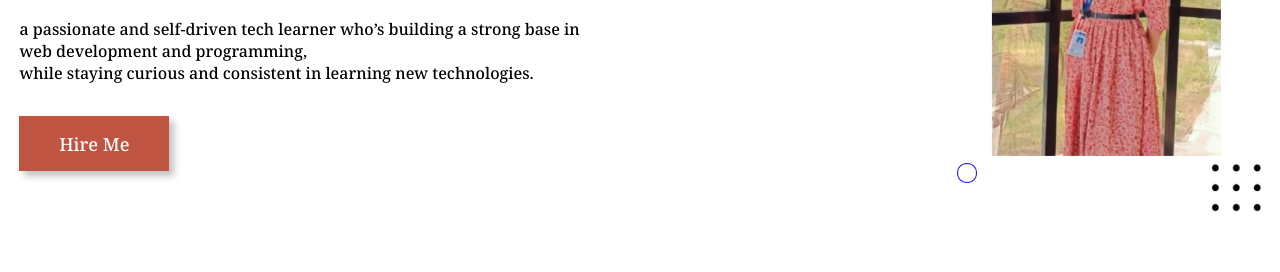
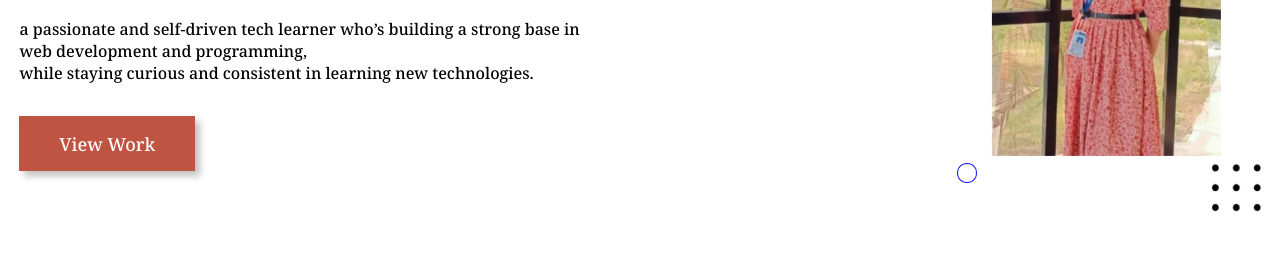
Before and after one commit to divyanshigt/portfolio, a plain HTML site: page index.html in a window 1280 px wide. Shown: the part 334-606 px from the top of the page. Drawn offline with nearby package versions, Linux system fonts and the light colour scheme; a web font is replaced by a local one.

Commit message:
Update index.html

```diff
--- a/index.html
+++ b/index.html
@@ -37,7 +37,7 @@
                 <div class="hero-section-description">
                     a passionate and self-driven tech learner who’s building a strong base in web development and programming, <br>while staying curious and consistent in learning new technologies.
                 </div>
-                <div class="btn-pink" id="btn">Hire Me</div>
+                <div class="btn-pink" id="btn">View Work</div>
             </div>
 
             <div class="hero-section-right">
```
